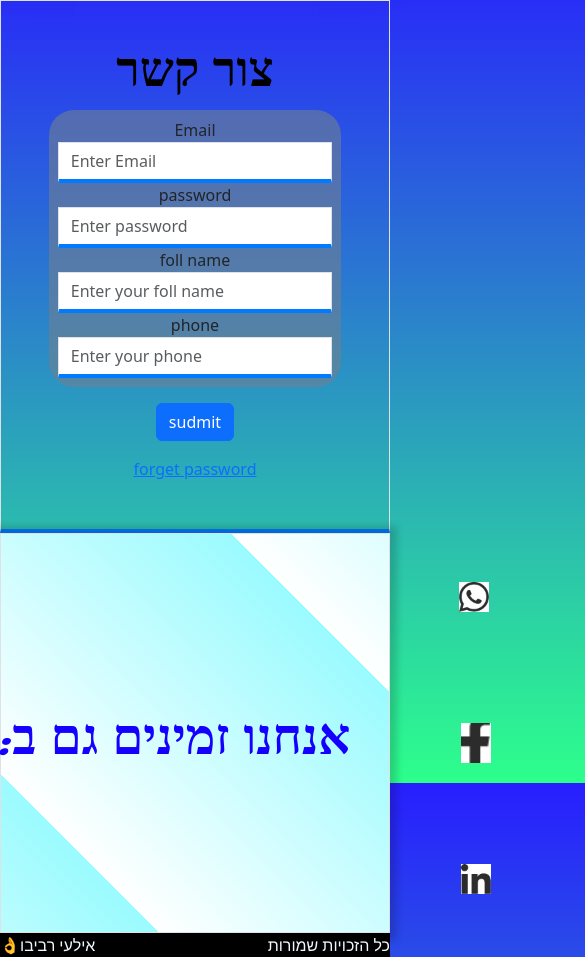
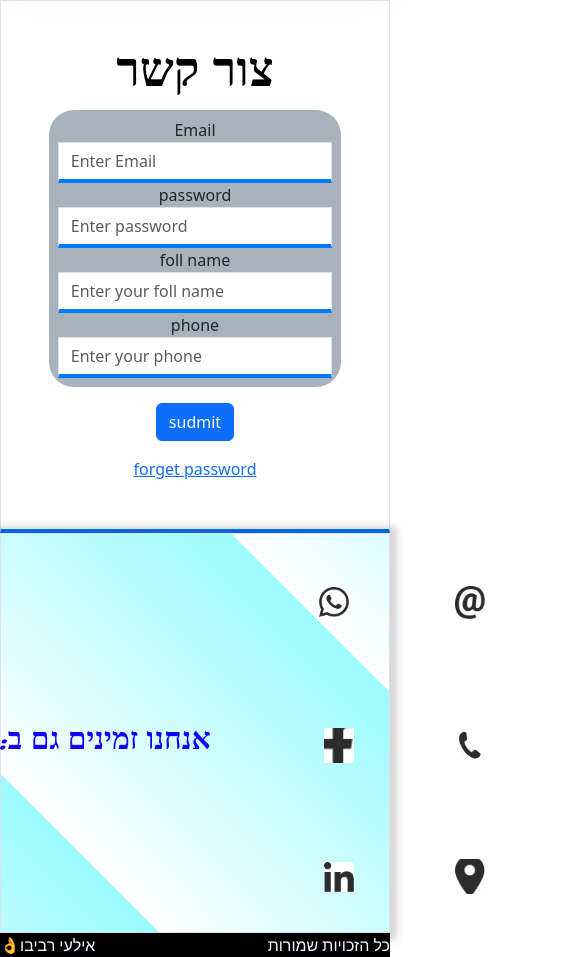
Before and after one commit to ilairevivo/projects, a plain HTML site: page Home/Index.html in a window 390 px wide. Shown: the part 11033-11990 px from the top of the page, 585 px wide, since content can reach past the window. Drawn offline with nearby package versions, Linux system fonts and the light colour scheme.

Commit message:
chenge target to gitub

```diff
--- a/Home/style.css
+++ b/Home/style.css
@@ -1,7 +1,15 @@
    body {
-       background: linear-gradient(#281EFF, #2DFF8C) 100% no-repeat;
+       background: linear-gradient(#281EFF, #2DFF8C) no-repeat;
        background-attachment: fixed;
        background-size: 100% 100vh;
+   }
+
+   @media only screen and (max-width: 600px) {
+       body {
+           background: linear-gradient(#ffffff, #ffffff) no-repeat;
+           background-attachment: fixed;
+           background-size: 100% 100vh;
+       }
    }
 
 
@@ -266,6 +274,10 @@
 
 
    @media (max-width: 880px) {
+       body {
+           background-color: #ffffff !important;
+       }
+
        .logo {
            display: flex;
            flex-wrap: wrap;
@@ -398,6 +410,7 @@
 
 
    @media(max-width: 980px) {
+
        #demo5 {
            height: 700px;
            flex-wrap: wrap;
@@ -510,8 +523,8 @@
            display: flex;
            flex-wrap: wrap;
            background-size: 30px !important;
-           width: 40px !important;
-           height: 40px !important;
+           width: 35px !important;
+           height: 35px !important;
            margin: 0px auto;
        }
 
@@ -639,6 +652,12 @@
        margin-bottom: -20px;
    }
 
+   @media (max-width: 780px) {
+       #title-foter {
+           font-size: 30px;
+       }
+   }
+
 
 
    @keyframes blob-bounce {
```
Also changed, not shown: project js/Calculator Game/Transition page.html (+1 -1 lines), project js/Countries of the World/Transition page.html (+1 -1 lines), project js/Creating an Element/Transition page.html (+1 -1 lines), project js/Memory Game/Transition page.html (+1 -1 lines), project js/Noughts and crosses/Transition page.html (+1 -1 lines), project js/Trivia/Transition page.html (+1 -1 lines), project js/project Weather/Transition page.html (+1 -1 lines), project js/project colors/Transition page.html (+1 -1 lines), project js/project shop/Transition page.html (+1 -1 lines), project js/project-js-time/Transition page.html (+1 -1 lines), project js/users table/Transition page.html (+1 -1 lines).
